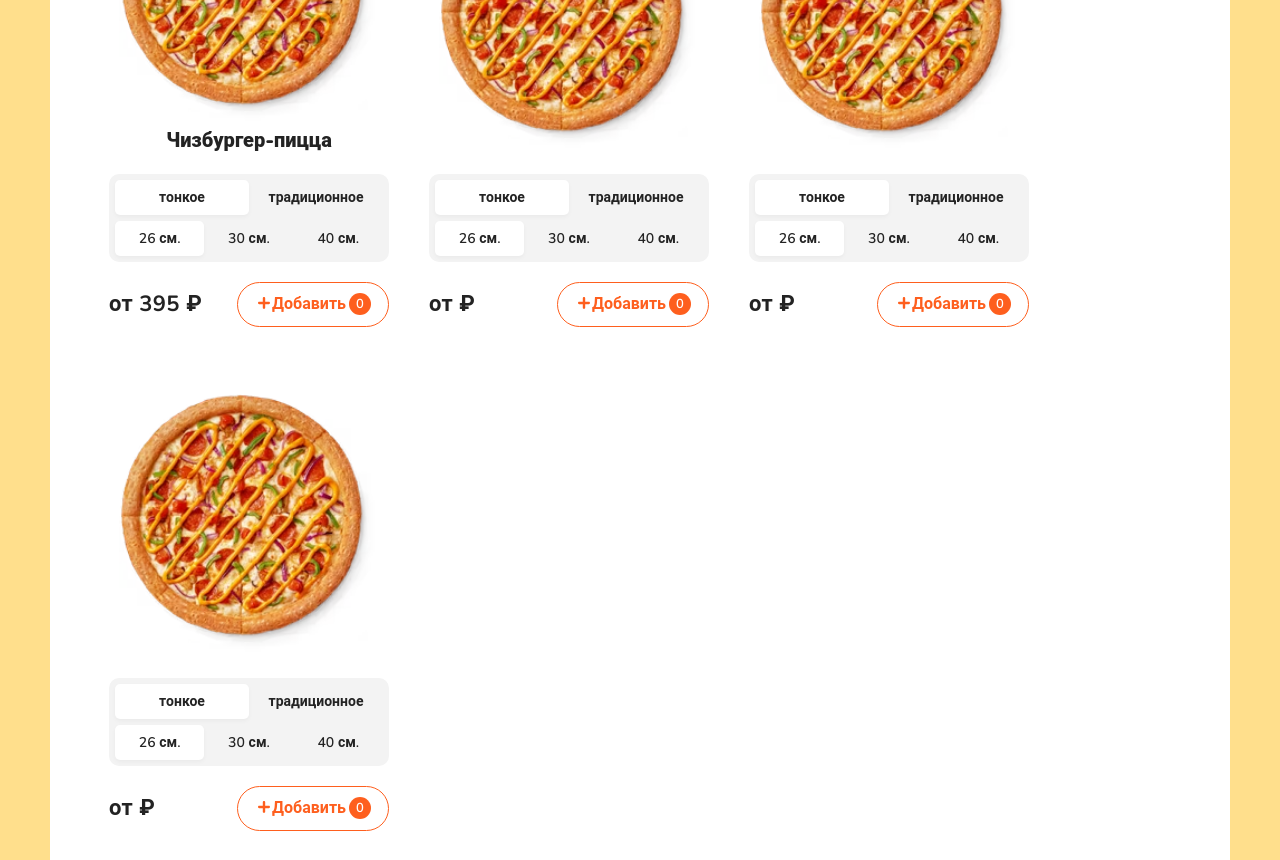
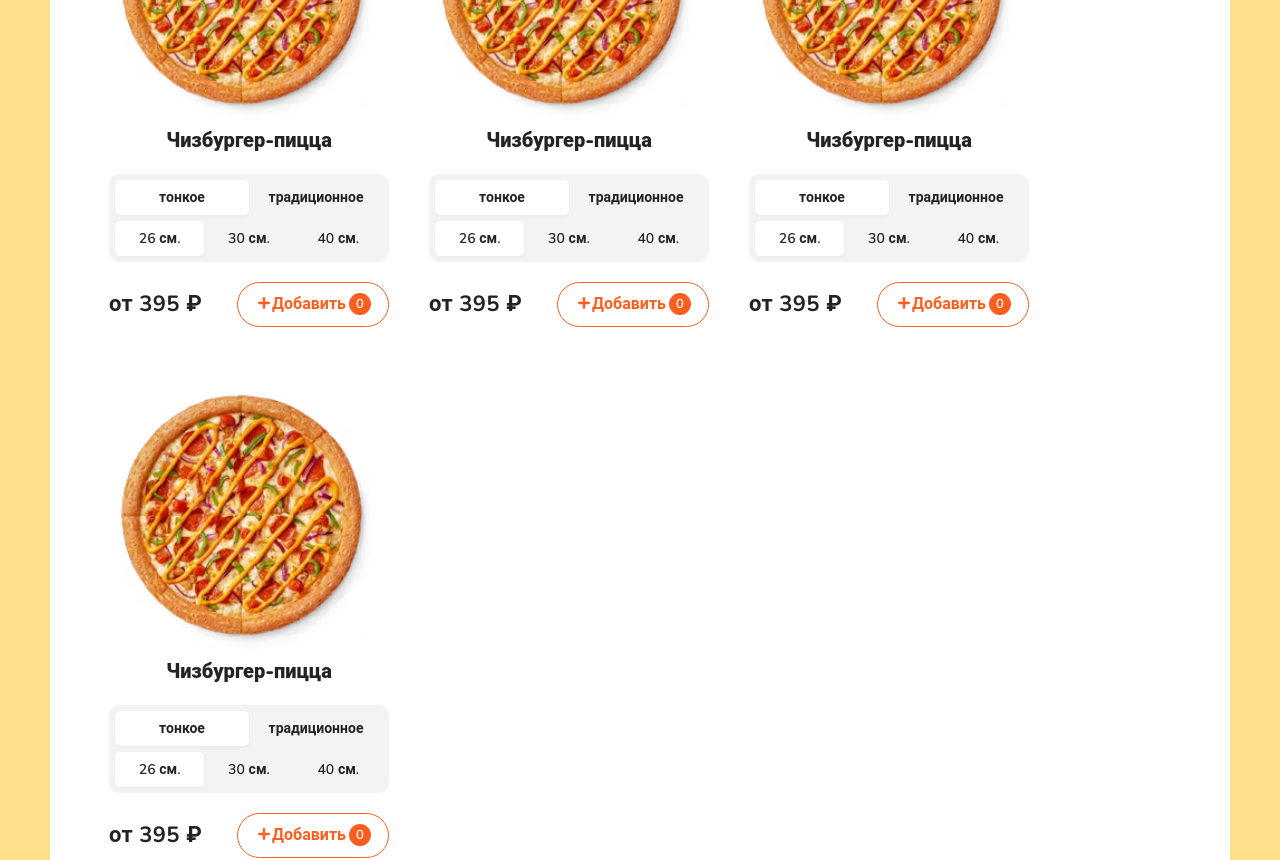
Before and after one commit to Ninjamsc/pizza-max, a React (Create React App) app: page / in a window 1280 px wide. Shown: the part 560-1420 px from the top of the page. Built offline with nearby package versions, Linux system fonts and the light colour scheme.

Commit message:
Jul 27, 2025, 12:13 AM

```diff
--- a/src/App.js
+++ b/src/App.js
@@ -19,9 +19,9 @@ function App() {
           <h2 className="content__title">Все пиццы</h2>
           <div className="content__items"></div>
           <PizzaBlock price={395} title="Чизбургер-пицца" />
-          <PizzaBlock />
-          <PizzaBlock />
-          <PizzaBlock />
+          <PizzaBlock price={395} title="Чизбургер-пицца" />
+          <PizzaBlock price={395} title="Чизбургер-пицца" />
+          <PizzaBlock price={395} title="Чизбургер-пицца" />
         </div>
       </div>
     </div>
```
